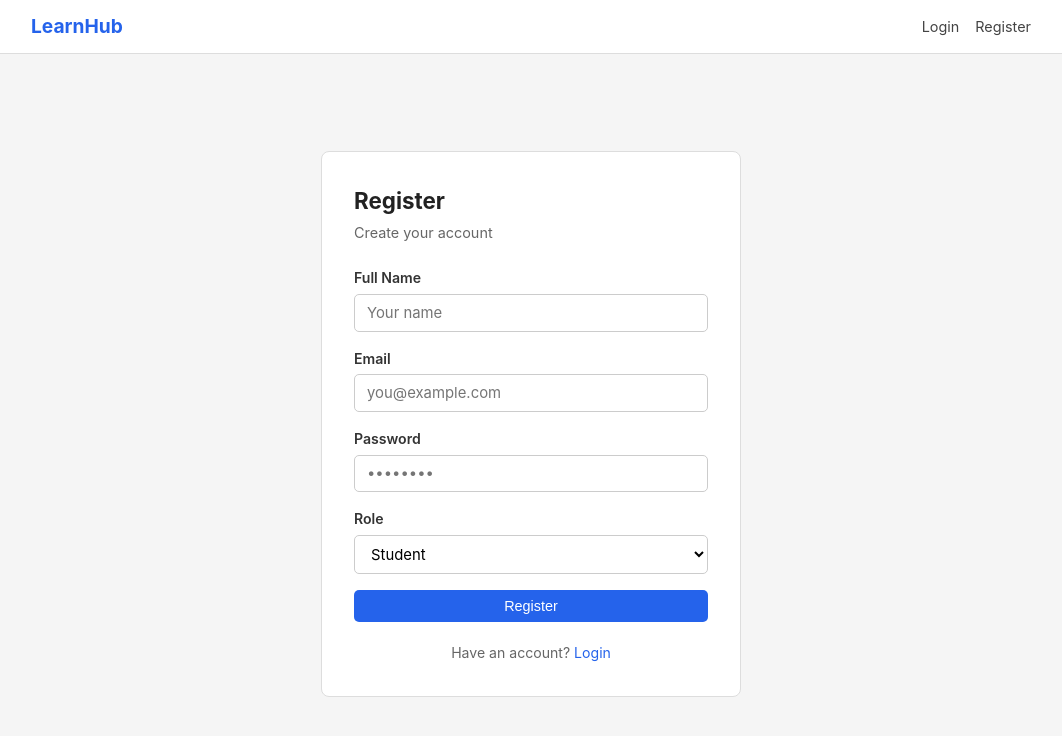
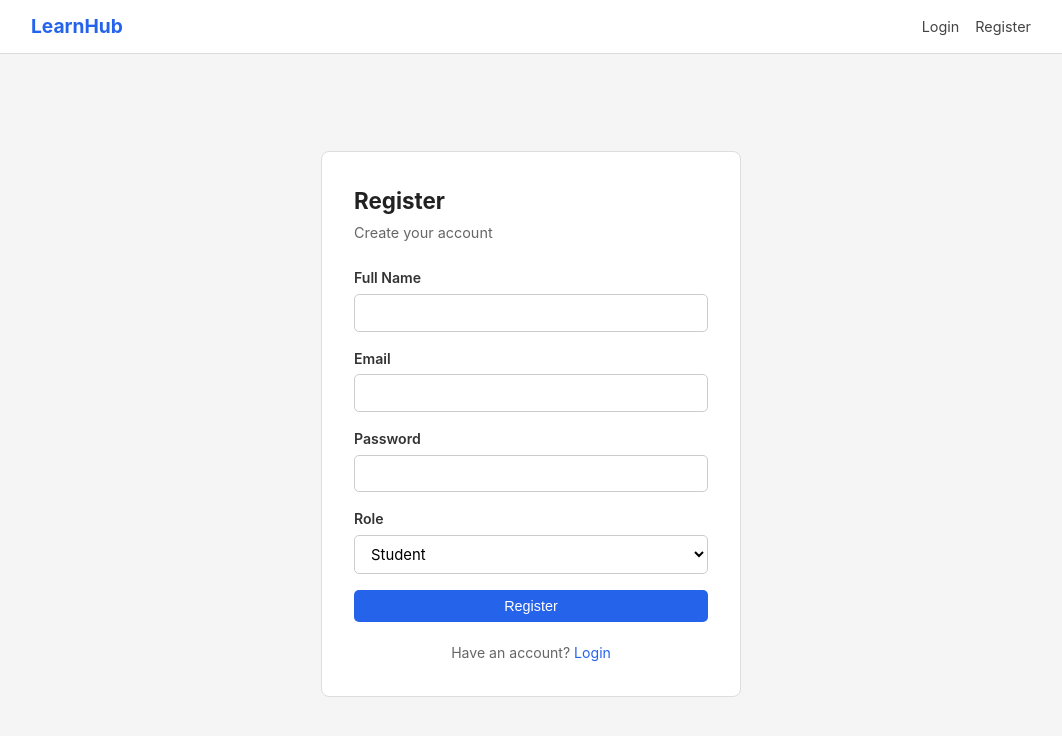
Before and after one commit to Nikshan0702/Online-Learning-Platform, a React app in the folder frontend/: page /register in a window 1280 px wide. Shown: the top 736 px of the page, without its empty margins (109-1171 px from the left). Built offline with nearby package versions, Linux system fonts and the light colour scheme; no server answers; the HTML template or start-up script is replaced by a standard one.

Commit message:
style: remove all placeholder text from form inputs

```diff
--- a/frontend/src/pages/AiRecommendation.jsx
+++ b/frontend/src/pages/AiRecommendation.jsx
@@ -41,7 +41,6 @@ const AiRecommendation = () => {
             rows={4}
             value={prompt}
             onChange={e => setPrompt(e.target.value)}
-            placeholder="e.g. I want to become a web developer. What should I learn?"
             required
           />
         </div>
--- a/frontend/src/pages/Login.jsx
+++ b/frontend/src/pages/Login.jsx
@@ -37,11 +37,11 @@ const Login = () => {
         <form onSubmit={handleSubmit} className="form">
           <div className="field">
             <label>Email</label>
-            <input type="email" value={email} onChange={e => setEmail(e.target.value)} placeholder="you@example.com" required />
+            <input type="email" value={email} onChange={e => setEmail(e.target.value)} required />
           </div>
           <div className="field">
             <label>Password</label>
-            <input type="password" value={password} onChange={e => setPassword(e.target.value)} placeholder="••••••••" required />
+            <input type="password" value={password} onChange={e => setPassword(e.target.value)} required />
           </div>
           <button type="submit" className="btn btn-primary btn-block" disabled={loading}>
             {loading ? 'Logging in...' : 'Login'}
--- a/frontend/src/pages/Register.jsx
+++ b/frontend/src/pages/Register.jsx
@@ -38,15 +38,15 @@ const Register = () => {
         <form onSubmit={handleSubmit} className="form">
           <div className="field">
             <label>Full Name</label>
-            <input name="name" value={form.name} onChange={handleChange} placeholder="Your name" required />
+            <input name="name" value={form.name} onChange={handleChange} required />
           </div>
           <div className="field">
             <label>Email</label>
-            <input name="email" type="email" value={form.email} onChange={handleChange} placeholder="you@example.com" required />
+            <input name="email" type="email" value={form.email} onChange={handleChange} required />
           </div>
           <div className="field">
             <label>Password</label>
-            <input name="password" type="password" value={form.password} onChange={handleChange} placeholder="••••••••" required />
+            <input name="password" type="password" value={form.password} onChange={handleChange} required />
           </div>
           <div className="field">
             <label>Role</label>
--- a/frontend/src/pages/instructor/CreateCourse.jsx
+++ b/frontend/src/pages/instructor/CreateCourse.jsx
@@ -37,15 +37,15 @@ const CreateCourse = () => {
         <form onSubmit={handleSubmit} className="form">
           <div className="field">
             <label>Course Title</label>
-            <input name="title" value={form.title} onChange={handleChange} placeholder="e.g. Full Stack Development" required />
+            <input name="title" value={form.title} onChange={handleChange} required />
           </div>
           <div className="field">
             <label>Description</label>
-            <textarea name="description" rows={3} value={form.description} onChange={handleChange} placeholder="Brief summary of the course..." required />
+            <textarea name="description" rows={3} value={form.description} onChange={handleChange} required />
           </div>
           <div className="field">
             <label>Course Content / Syllabus</label>
-            <textarea name="content" rows={8} value={form.content} onChange={handleChange} placeholder="Module 1: Introduction&#10;Module 2: Core Concepts&#10;Module 3: Final Project" required />
+            <textarea name="content" rows={8} value={form.content} onChange={handleChange} required />
           </div>
           <div className="form-actions">
             <Link to="/instructor" className="btn btn-secondary">Cancel</Link>
```
